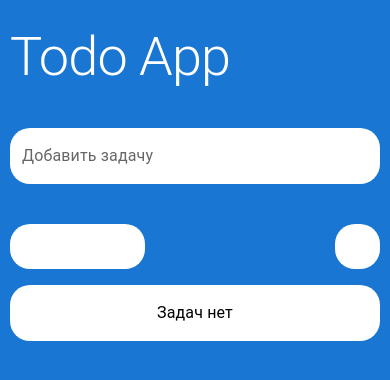
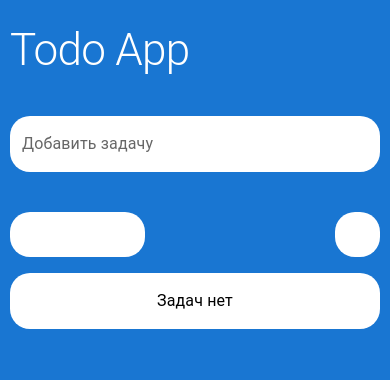
Before and after one commit to tyulyubaevp/todo-app, a React (Vite) app: page / in a window 390 px wide. Shown: the top 380 px of the page. Built offline with nearby package versions, Linux system fonts and the light colour scheme; some icons are missing.

Commit message:
Fixed text on mobile

```diff
--- a/src/App.tsx
+++ b/src/App.tsx
@@ -100,7 +100,7 @@ function App() {
             variant="h1"
             component="h1"
             color="#fff"
-            sx={{ fontSize: { xs: "54px" } }}
+            sx={{ fontSize: { xs: "44px" } }}
           >
             Todo App
           </Typography>
--- a/src/components/TodoList/TodoList.tsx
+++ b/src/components/TodoList/TodoList.tsx
@@ -159,7 +159,6 @@ const TodoList = ({
               <ListItem key={todo.id}>
                 <Stack
                   direction="row"
-                  justifyContent="space-between"
                   alignItems="center"
                   width="100%"
                   spacing={1}
@@ -195,7 +194,9 @@ const TodoList = ({
                         overflow: "hidden",
                         textOverflow: "ellipsis",
                         whiteSpace: "nowrap",
-                        maxWidth: "400px",
+                        maxWidth: "330px",
+                        width: "100%",
+                        flex: 10,
                       }}
                       slotProps={{
                         primary: {
```
